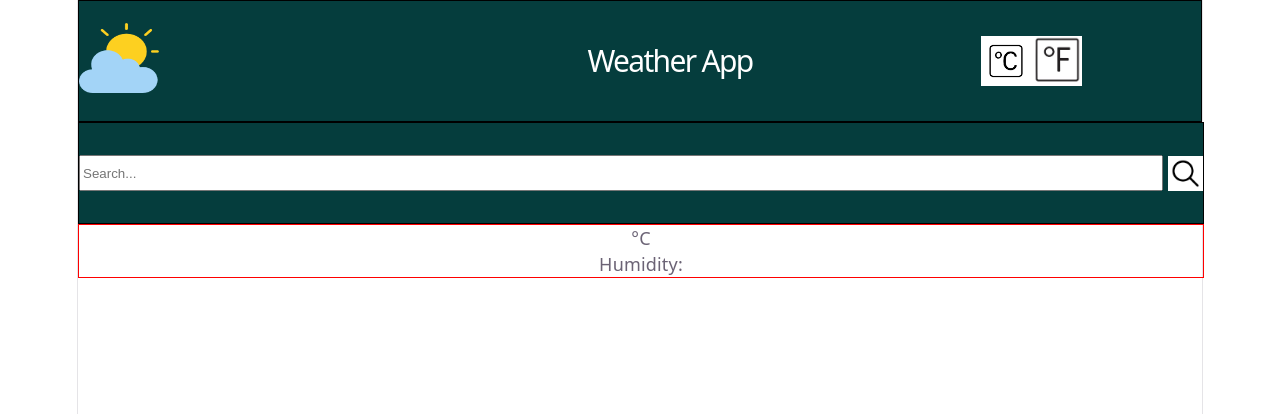
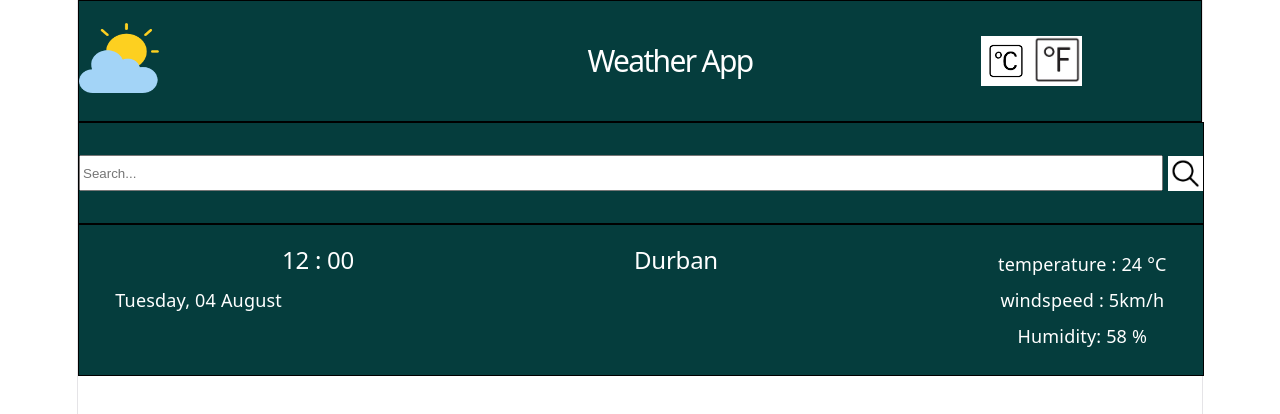
Before and after one commit to nokuphiwa02/weatherProject, a React (Vite) app: page / in a window 1280 px wide. Shown: the top 414 px of the page. Built offline with nearby package versions, Linux system fonts and the light colour scheme.

Commit message:
weatherContent

```diff
--- a/src/Components/weatherCard/weatherCard.module.css
+++ b/src/Components/weatherCard/weatherCard.module.css
@@ -1,11 +1,45 @@
 .weatherCardContent {
   width: 100%;
-  height: 100%;
-  border: 1px solid red;
+  color: white;
+  background-color: #053d3d ;
+  border: 1px solid black;
 }
 
 .weatherCard {
   display: flex;
   justify-content: center;
   align-items: center;
+   display: flex;
+  flex-direction: row;
+  height: 150px;
+  color: white;
 }
+
+h2{
+  color: white;
+  margin-right: 280px;
+  margin-bottom: 80px;
+}
+
+.weatherInfo{
+  display:flex;
+  gap: 10px;
+  flex-direction: column;
+  align-items: center;
+  justify-content: center ;
+}
+
+.SunIcon{
+  width: 50px;
+  height: 50px;
+  margin-left: 20px;
+}
+
+.p{
+
+  color: white;
+}
+
+.time{
+  color: white;
+}
--- a/src/Components/weatherCard/weatherCard.tsx
+++ b/src/Components/weatherCard/weatherCard.tsx
@@ -1,5 +1,5 @@
 import styles from "./weatherCard.module.css";
-// import { useState } from "react";
+// import sun from "../../assets/sun.png";
 
 
 export type weatherCardProps = {
@@ -10,7 +10,6 @@ export type weatherCardProps = {
 };
 
 
-
 const WeatherCard = ({
   city,
   temperature,
@@ -18,19 +17,19 @@ const WeatherCard = ({
   humidity,
 }: weatherCardProps) => {
 
-//   const {weather, setWeather} = useState<weatherCardProps>([
-//   {name: "London", temperature: 15, windSpeed: "10 km/h", humidity: 70},
-// ]);
-
 
   return (
     <div className={styles.weatherCardContent}>
       <div className={styles.weatherCard}>
-        <h2 id="location">{city}</h2>
+        <p className={styles.p}>Tuesday, 04 August</p>
+        <h2 className={styles.time}>12 : 00</h2>
+         {/* <img src={sun} alt="Sun.png" className={styles.SunIcon} /> */}
+        <h2 id="location">Durban {city} </h2>
+
         <div className={styles.weatherInfo}>
-          <p id="temp">{temperature}°C</p>
-          <p id="condition">{windSpeed}</p>
-          <p id="humidity">Humidity: {humidity} </p>
+          <p id="temp">temperature : 24 {temperature}°C</p>
+          <p id="condition">windspeed : 5km/h {windSpeed}</p>
+          <p id="humidity">Humidity: 58 {humidity}%</p>
         </div>
       </div>
     </div>
```
Also changed, not shown: src/assets/sun.png (added).
